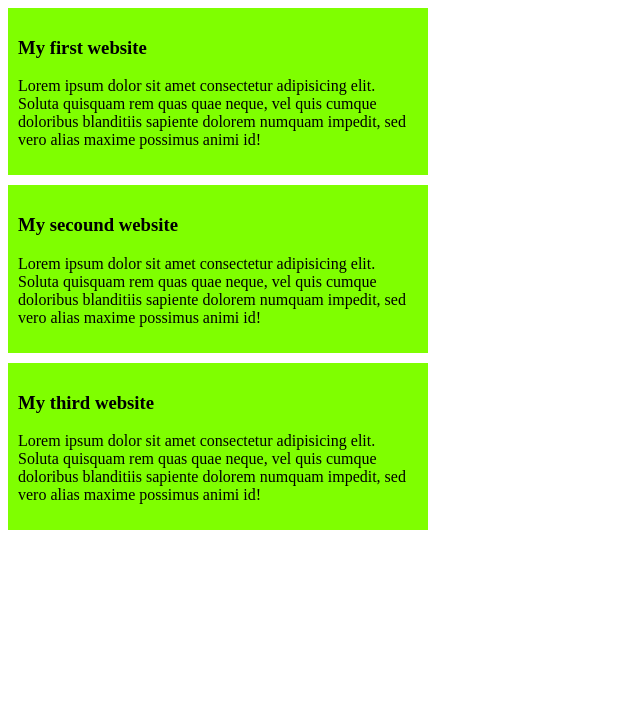
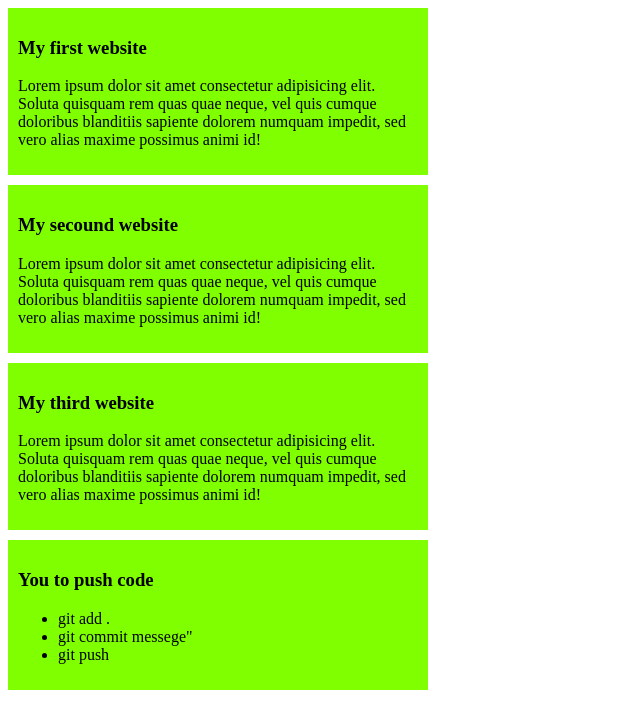
Before and after one commit to sudiptodas153/my-personal-life, a plain HTML site: page index.html in a window 1280 px wide. Shown: the whole page, without its empty margins (0-640 px from the left). Drawn offline with Linux system fonts and the light colour scheme.

Commit message:
added a list to push code

```diff
--- a/index.html
+++ b/index.html
@@ -19,5 +19,13 @@
             <h3>My third website</h3>
         <p>Lorem ipsum dolor sit amet consectetur adipisicing elit. Soluta quisquam rem quas quae neque, vel quis cumque doloribus blanditiis sapiente dolorem numquam impedit, sed vero alias maxime possimus animi id!</p>
     </div>
+    <div>
+        <h3>You to push code</h3>
+        <ul>
+            <li>git add .</li>
+            <li>git commit messege"</li>
+            <li>git push</li>
+        </ul>
+    </div>
 </body>
 </html>
```
